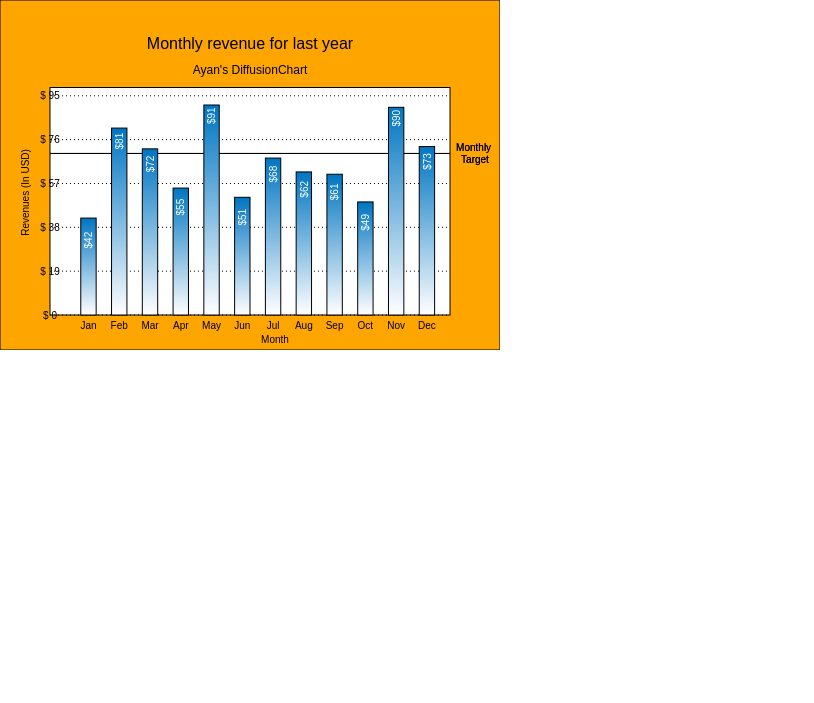
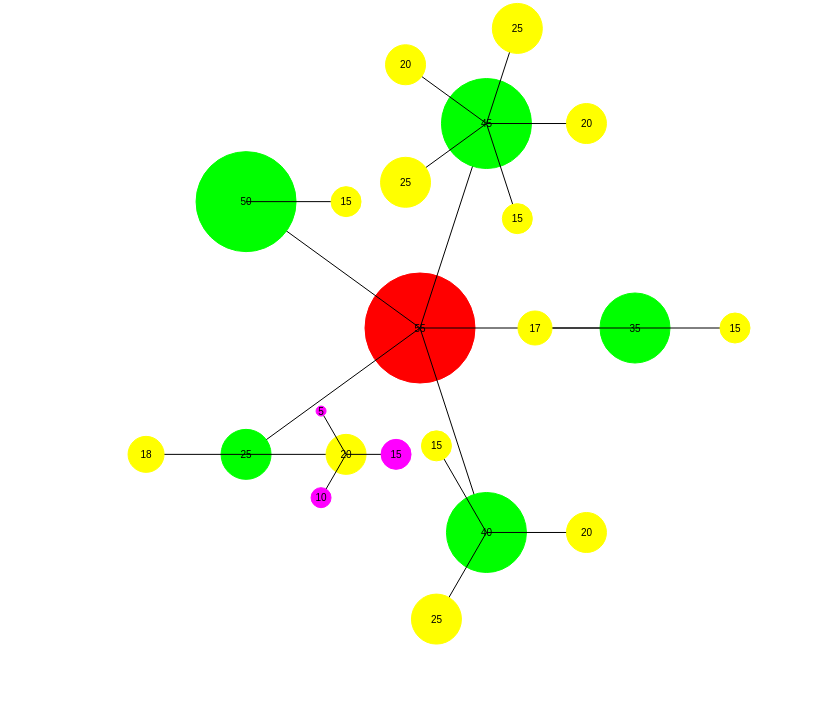
Before and after one commit to AyanGhatak/Spatial_distribution, a plain HTML site: page AyanChart.html in a window 1280 px wide. Shown: the whole page, without its empty margins (0-814 px from the left). Drawn offline with Linux system fonts and the light colour scheme.

Commit message:
Update AyanChart.html

```diff
--- a/AyanChart.html
+++ b/AyanChart.html
@@ -1,194 +1,152 @@
 <html>
     <head>
-        <title>Difusion Charts</title>
+        <title>Spatial Distribution</title>
         <script type="text/javascript" src="raphael-min.js"></script>
     </head>
+
     <body>
     <script type="text/javascript">
+    var parent_co=[420,328],
+        count=0,
+        current_co=new Array(2),
+        link_key=1,
+        link_length=[0,215,100,50];
 
-    var dimension=[500,350],
-        paper = Raphael(0, 0, dimension[0], dimension[1]),
-        chart_dimension=new Array(2),
-        values={
-            "chart": {
-                "caption": "Monthly revenue for last year",
-                "subCaption": "Ayan's DiffusionChart",
-                "xAxisName": "Month",
-                "yAxisName": "Revenues (In USD)",
-                "numberPrefix": "$",
-                "paletteColors": "#0075c2",
-                "bgColor": "#FFA500",
-                "borderAlpha": "20",
-                "canvasBorderAlpha": "0",
-                "usePlotGradientColor": "1",
-                "plotBorderAlpha": "10",
-                "placevaluesInside": "1",
-                "rotatevalues": "1",
-                "valueFontColor": "#ffffff",
-                "showXAxisLine": "1",
-                "xAxisLineColor": "#999999",
-                "divlineColor": "#999999",
-                "divLineDashed": "1",
-                "showAlternateHGridColor": "0",
-                "subcaptionFontBold": "0",
-                "subcaptionFontSize": "14"
-            },
-            "data": [
+    render_bubble(parent_co,0,55,link_length[link_key-1]);
+    var data = [
                 {
-                    "label": "Jan",
-                    "value": "42"
+                    "name":"A",
+                    "value":"35",
+                    "branch" : [
+                                 {
+                                    "name" : "Aa",
+                                    "value" : "15"
+                                 },
+                                 {
+                                    "name" :"Ab",
+                                    "value" : "17"
+                                 }
+                                ]
                 },
                 {
-                    "label": "Feb",
-                    "value": "81"
+                    "name":"B",
+                    "value":"40",
+                    "branch" : [
+                                {
+                                    "name":"Ba",
+                                    "value" :"20"
+                                },
+                                {
+                                    "name" : "Bb",
+                                    "value" : "25"
+                                },
+                                {
+                                    "name" : "Bc",
+                                    "value" : "15"
+                                }
+                                ]
                 },
                 {
-                    "label": "Mar",
-                    "value": "72"
+                    "name":"C",
+                    "value":"25",
+                    "branch" : [
+                                {
+                                    "name":"Ca",
+                                    "value" :"20",
+                                    "branch" : [
+                                                {
+                                                    "name" : "Caa",
+                                                    "value" : "15"
+                                                },
+                                                {
+                                                    "name" : "Cab",
+                                                    "value" : "10"
+                                                },
+                                                {
+                                                    "name" : "Cac",
+                                                    "value" : "5"
+                                                }
+                                                ]
+                                },
+                                {
+                                    "name" : "Cb",
+                                    "value" : "18"
+                                }
+                                ]
                 },
                 {
-                    "label": "Apr",
-                    "value": "55"
+                    "name" : "D",
+                    "value" : "50",
+                    "branch" : [
+                                {
+                                    "name": "Da",
+                                    "value" : "15"
+                                }
+                                ]
                 },
                 {
-                    "label": "May",
-                    "value": "91"
-                },
+                    "name" : "E",
+                    "value" : "45",
+                    "branch" : [
+                                {
+                                    "name": "Ea",
+                                    "value" : "20"
+                                },
+                                {
+                                    "name" : "Eb",
+                                    "value" : "15"
+                                },
+                                {
+                                    "name" : "Ec",
+                                    "value" : "25"
+                                },
+                                {
+                                    "name": "Ed",
+                                    "value" : "20"
+                                },
+                                {
+                                    "name" : "Ee",
+                                    "value" : "25"
+                                }]
+                }
+                ];
+    function render_bubble(parent_co,angle,radius,key)
+    {
+        current_co=[(parent_co[0]+(link_length[key]*Math.cos(angle))),(parent_co[1]+(link_length[key]*Math.sin(angle)))]
+        var paper = Raphael(0, 0, 800, 700),
+            s="M"+parent_co[0]+" "+parent_co[1]+"L"+current_co[0]+" "+current_co[1],
+            circle = paper.circle(current_co[0],current_co[1],radius),
+            t = paper.text(current_co[0],current_co[1],radius).toFront(),
+            color_scheme=["#f00","#0f0","#ff0","#f0f"];
+        circle.attr("fill", (""+color_scheme[key]));
+        circle.attr("stroke", (""+color_scheme[key]));
+        paper.path(s).toBack();
+    }
+    function bubble(data,parent_co,key)
+    {
+        var len=data.length,
+        angle=(Math.PI*2)/len;
+        for(var i=0;i<len;i++)
+        {
+            count=0;
+            for(var j in data[i])
+            {
+                if(data[i].hasOwnProperty(j))
                 {
-                    "label": "Jun",
-                    "value": "51"
-                },
-                {
-                    "label": "Jul",
-                    "value": "68"
-                },
-                {
-                    "label": "Aug",
-                    "value": "62"
-                },
-                {
-                    "label": "Sep",
-                    "value": "61"
-                },
-                {
-                    "label": "Oct",
-                    "value": "49"
-                },
-                {
-                    "label": "Nov",
-                    "value": "90"
-                },
-                {
-                    "label": "Dec",
-                    "value": "73"
+                    ++count;
                 }
-            ],
-            "trendlines": [
-                {
-                    "line": [
-                        {
-                            "startvalue": "70",
-                            "type" : "-",
-                            //"color": "#00f",
-                            "valueOnRight": "1",
-                            "displayvalue": "Monthly \n Target"
-                        }
-                    ]
-                }
-            ]
-        },
-        no_of_data = values.data.length,
-        spacing = (0.8*dimension[0])/(no_of_data+1),
-        chart_origin=[0.1*dimension[0],0.9*dimension[1]],
-        i,
-        column_local_origin=new Array(2),
-        margin,
-        maximum_data=0,
-        scale_factor=1,
-        width,
-        increment,
-        benchmark=0;
-
-    scale_factor=(0.6*dimension[1])/get_max();
-    increment = Math.round((1.05*get_max())/5);
-
-
-
-    (function format_background(){
-        paper.rect(0,0,dimension[0],dimension[1]).attr({fill:""+values.chart.bgColor});
-
-        paper.rect(chart_origin[0],0.25*dimension[1],0.8*dimension[0],0.65*dimension[1]).attr({"fill":"fff"});
-
-        trendline();
-
-        paper.text(dimension[0]/2, dimension[1]/8, ""+values.chart.caption)
-                    .attr({ "font-size": 16, "font-family": "Arial, Helvetica, sans-serif" });
-
-        paper.text(dimension[0]/2, dimension[1]/5, ""+values.chart.subCaption)
-             .attr({ "font-size": 12, "font-family": "Arial, Helvetica, sans-serif" });
-
-        paper.text(0.55*dimension[0],0.97*dimension[1] , ""+values.chart.xAxisName)
-             .attr({ "font-size": 10, "font-family": "Arial, Helvetica, sans-serif", "fill": "#000" });
-
-        paper.text(0.05*dimension[0],0.55*dimension[1] , ""+values.chart.yAxisName)
-             .rotate(-90);
-
-    })();
-
-    (function trendline(){
-        paper.path("M"+""+chart_origin[0]+" "+(chart_origin[1]-((values.trendlines[0].line[0].startvalue)*scale_factor))+"L"+(0.9*dimension[0])+" "+(chart_origin[1]-((values.trendlines[0].line[0].startvalue)*scale_factor)))
-        .attr({ "fill": ""+values.trendlines[0].line[0].color });
-
-        paper.text(0.95*dimension[0],(chart_origin[1]-((values.trendlines[0].line[0].startvalue)*scale_factor)),""+values.trendlines[0].line[0].displayvalue);
-    })();
-
-    (function format_chartArea(){
-        for(i=0;i<=5;i++){
-            paper.text(chart_origin[0],(chart_origin[1]-(i*increment*scale_factor)),""+values.chart.numberPrefix+" "+benchmark);
-            paper.path("M"+""+chart_origin[0]+" "+(chart_origin[1]-(i*increment*scale_factor))+"L"+(0.9*dimension[0])+" "+(chart_origin[1]-(i*increment*scale_factor)))
-            .attr({"stroke-dasharray": ". "});
-            benchmark+=increment;
-        }
-    })();
-
-    function get_max(){
-        for(i=0;i<no_of_data;i++){
-            if(values.data[i].value > maximum_data){
-                maximum_data=values.data[i].value;
+            }
+            render_bubble(parent_co,(i*angle),data[i].value,link_key);
+            if(count!=2)
+            {
+                ++link_key;
+                i=bubble(data[i].branch,current_co,i);
+                --link_key;
             }
         }
-        return maximum_data;
+        return key;
     }
-
-    function trendline(){
-        paper.path("M"+""+chart_origin[0]+" "+(chart_origin[1]-((values.trendlines[0].line[0].startvalue)*scale_factor))+"L"+(0.9*dimension[0])+" "+(chart_origin[1]-((values.trendlines[0].line[0].startvalue)*scale_factor)))
-        .attr({ "fill": ""+values.trendlines[0].line[0].color });
-
-        paper.text(0.95*dimension[0],(chart_origin[1]-((values.trendlines[0].line[0].startvalue)*scale_factor)),""+values.trendlines[0].line[0].displayvalue);
-    };
-
-    (function render_col2D(){
-         for(i=0;i<no_of_data;i++){
-            width=spacing/2;
-            column_local_origin=[(chart_origin[0]+(spacing*(i+1))),(chart_origin[1]-((values.data[i].value)*scale_factor))];
-            if(values.chart.usePlotGradientColor!=0){
-                paper.rect(column_local_origin[0], column_local_origin[1], width , (values.data[i].value)*scale_factor).attr({fill:'90-#fff-'+values.chart.paletteColors});
-            }
-
-            else
-            {
-                paper.rect(column_local_origin[0], column_local_origin[1], width , (values.data[i].value)*scale_factor).attr({fill:''+values.chart.paletteColors});
-            }
-
-            if(spacing<=20){
-                paper.text(column_local_origin[0]+(width/2),chart_origin[1]+0.8*(width/1.2), ""+values.data[i].label).rotate(-90);
-            }
-            else{
-                paper.text(column_local_origin[0]+(width/2),chart_origin[1]+0.8*(width/1.2), ""+values.data[i].label);
-            }
-            paper.text(column_local_origin[0]+(width/2),(1.1*column_local_origin[1]), ""+values.chart.numberPrefix+values.data[i].value).attr({fill: "#fff"}).rotate(-90);
-        }
-    })();
+    bubble(data,parent_co,0);
     </script>
 	</body>
 </html>
```
